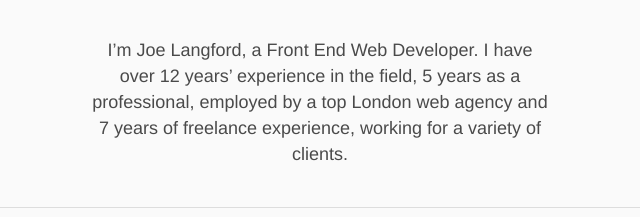
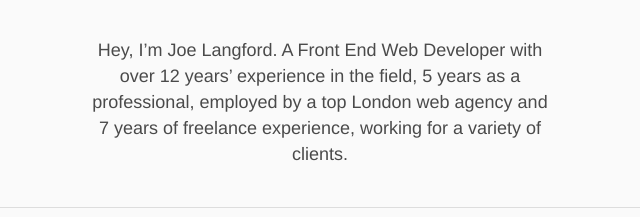
Before and after one commit to joelangford/joelangford.com, a plain HTML site: page index.html in a window 1280 px wide. Shown: the part 346-563 px from the top of the page, 320-960 px from the left. Drawn offline with Linux system fonts and the light colour scheme.

Commit message:
Updated homepage copy

```diff
--- a/index.html
+++ b/index.html
@@ -65,7 +65,7 @@
           <img class="page-summary__image" src="/img/portrait.png" alt="Portrait Image"/>
           <div class="page-summary__description">
             <p>
-              I’m Joe Langford, a Front End Web Developer. I have over 12 years’ experience in the field, 5 years as a professional, employed by a top London web agency and 7 years of freelance experience, working for a variety of clients.
+              Hey, I’m Joe Langford. A Front End Web Developer with over 12 years’ experience in the field, 5 years as a professional, employed by a top London web agency and 7 years of freelance experience, working for a variety of clients.
             </p>
           </div>
         </div>
```
